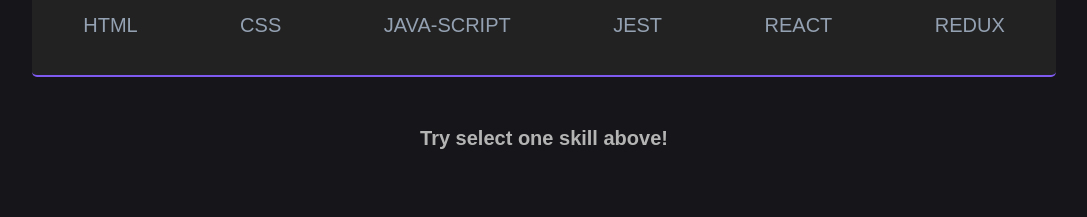
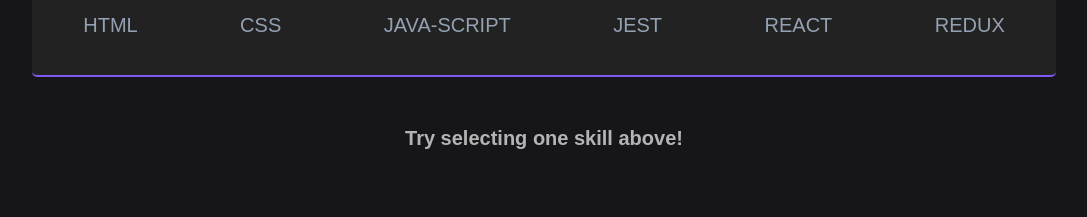
Before and after one commit to ArthurViegas/Arthur-Viegas, a React (Create React App) app: page / in a window 1280 px wide. Shown: the part 1720-1937 px from the top of the page, without its empty margins (96-1183 px from the left). Built offline with nearby package versions, Linux system fonts and the light colour scheme.

Commit message:
Update Skills.jsx

```diff
--- a/src/components/Skills.jsx
+++ b/src/components/Skills.jsx
@@ -54,7 +54,7 @@ function Skills() {
         </ul>
       </div>
       <div className="skills-description">
-        <h3>{translate ? 'Experimente selecionar uma habilidade!' : 'Try select one skill above!'}</h3>
+        <h3>{translate ? 'Experimente selecionar uma habilidade!' : 'Try selecting one skill above!'}</h3>
         {isSelect && (
           <div className="skill-board">
           <h3>{skill.name}</h3>
```
